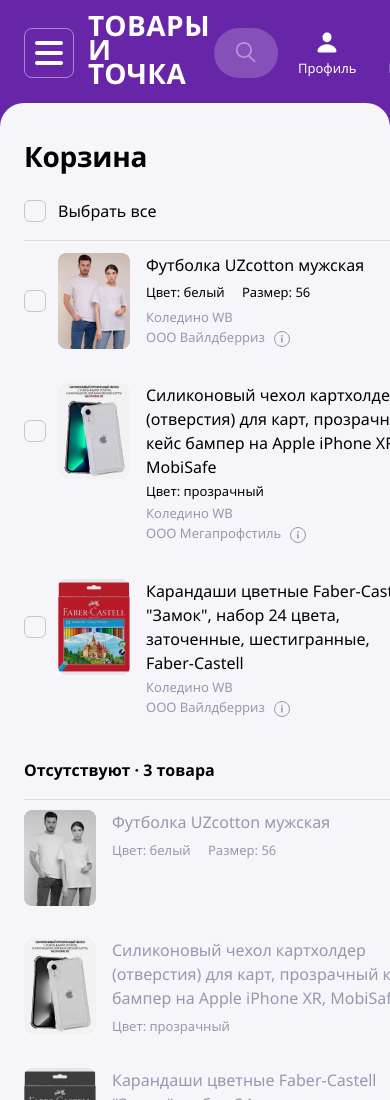
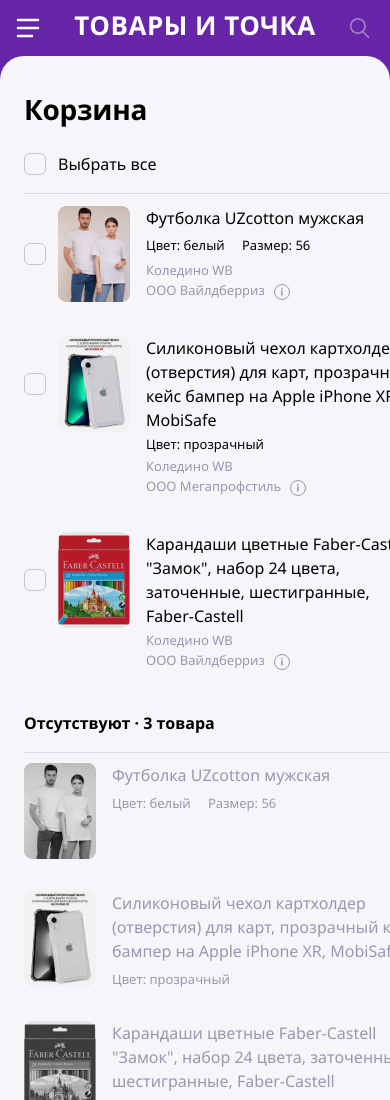
Before and after one commit to 1317n0d3/wb-l0, a plain HTML site: page index.html in a window 390 px wide. Shown: the top 1100 px of the page. Drawn offline with Linux system fonts and the light colour scheme.

Commit message:
add styles for mobile header

```diff
--- a/index.html
+++ b/index.html
@@ -7,9 +7,14 @@
   <link rel="stylesheet" href="./styles/style.css">
   <link rel="stylesheet" href="./styles/checkbox.css">
   <link rel="stylesheet" href="./styles/numberInput.css">
+  <link rel="stylesheet" href="./styles/mobile-styles.css">
 </head>
 <body>
   <header class="header">
+    <button class="mob-header__logo__button">
+      <img src="./assets/icons/mob-hamburger.svg" class="icon" alt="hamburger icon">
+    </button>
+
     <div class="header__logo">
       <button class="header__logo__button">
         <img class="icon" src="./assets/icons/hamburger.svg" alt="hamburger icon">
--- /dev/null
+++ b/styles/mobile-styles.css
@@ -0,0 +1,37 @@
+@media (max-width: 1024px) {
+  .header {
+    padding: 14px;
+  }
+
+  .header__logo {
+    width: auto;
+  }
+
+  .header__logo__button {
+    display: none;
+  }
+
+  .mob-header__logo__button {
+    display: block;
+  }
+
+  .header__logo__text {
+    width: auto;
+    font-size: 26px;
+  }
+
+  .header__search {
+    background-color: transparent;
+    padding: 0;
+    width: 28px;
+    margin-left: 0;
+  }
+
+  .header__search input {
+    display: none;
+  }
+
+  .header__button {
+    display: none;
+  }
+}
--- a/styles/style.css
+++ b/styles/style.css
@@ -148,6 +148,10 @@
   border: 1px solid rgba(255, 255, 255, 0.45);
   border-radius: 8px;
   cursor: pointer;
+}
+
+.mob-header__logo__button {
+  display: none;
 }
 
 .header__search {
```
Also changed, not shown: assets/icons/mob-hamburger.svg (added).
